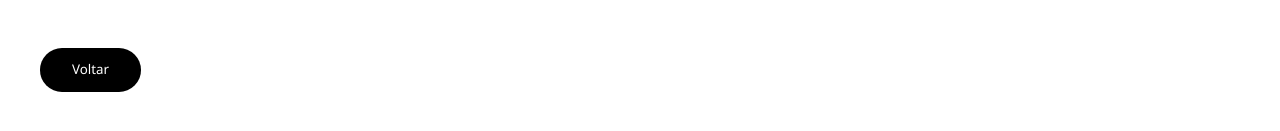
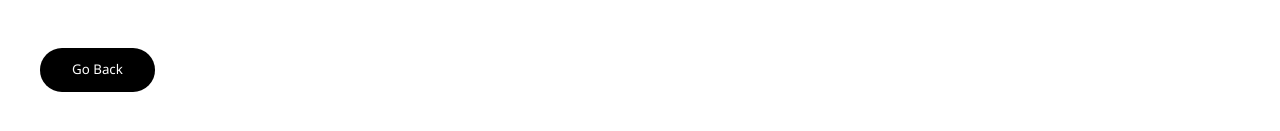
Before and after one commit to theMyntt/MyPortfolio, an Angular app: page /experience in a window 1280 px wide. Shown: the part 433-564 px from the top of the page. Built offline with nearby package versions, Linux system fonts and the light colour scheme.

Commit message:
refactor: button text

```diff
--- a/src/app/components/experience/experience.component.html
+++ b/src/app/components/experience/experience.component.html
@@ -29,7 +29,7 @@
       </ul>
     </div>
     <div style="margin-left: 40px;">
-      <app-button [hasIcon]="false" text="Voltar" (click)="goBack()"/>
+      <app-button [hasIcon]="false" text="Go Back" (click)="goBack()"/>
     </div>
   </div>
 </div>
```
